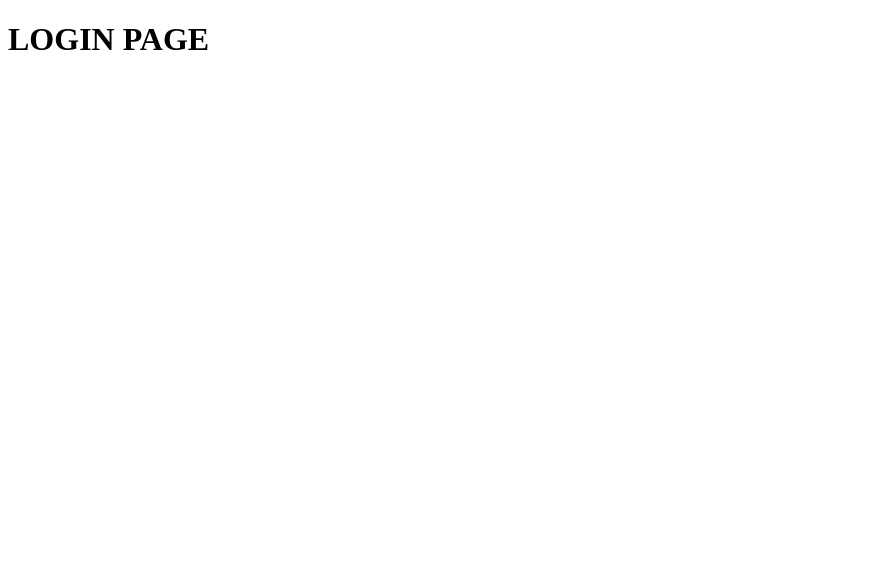
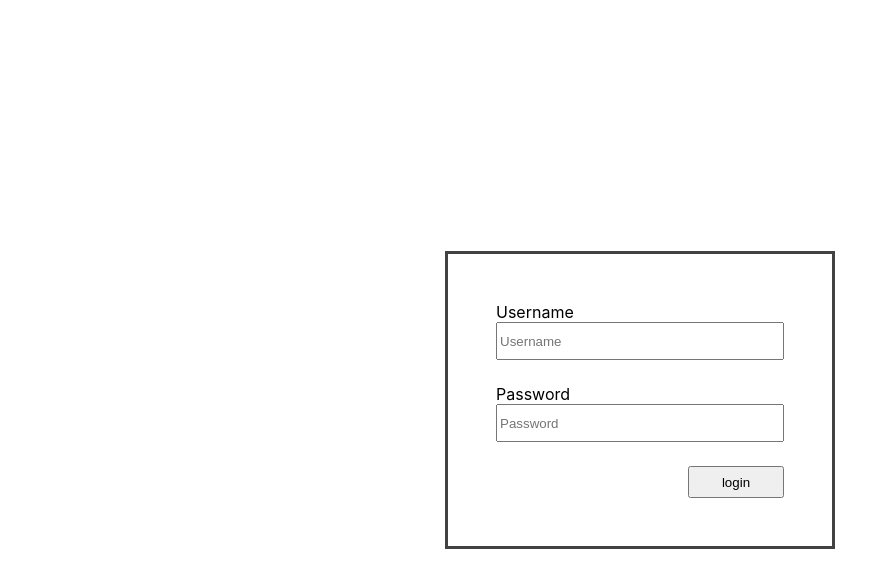
Before and after one commit to jhetjhet/netzwelt-technical, a React (Create React App) app in the folder netzwelt-front-react/: page /login in a window 1280 px wide. Shown: the top 588 px of the page, without its empty margins (0-890 px from the left). Built offline with nearby package versions, Linux system fonts and the light colour scheme.

Commit message:
front: add components to pages with styles
everything is hard coded for starting point reference

```diff
--- a/netzwelt-front-react/src/index.js
+++ b/netzwelt-front-react/src/index.js
@@ -1,6 +1,7 @@
 import React from 'react';
 import ReactDOM from 'react-dom/client';
 import App from './App';
+import "./index.css";
 
 const root = ReactDOM.createRoot(document.getElementById('root'));
 root.render(
--- /dev/null
+++ b/netzwelt-front-react/src/pages/homePage/homePage.css
@@ -0,0 +1,43 @@
+ul,
+#myUL {
+    list-style-type: none;
+}
+
+#myUL {
+    margin: 0;
+    padding: 0;
+}
+
+.caret {
+    cursor: pointer;
+    -webkit-user-select: none;
+    /* Safari 3.1+ */
+    -moz-user-select: none;
+    /* Firefox 2+ */
+    -ms-user-select: none;
+    /* IE 10+ */
+    user-select: none;
+}
+
+.caret::before {
+    content: "\25B6";
+    color: black;
+    display: inline-block;
+    margin-right: 6px;
+}
+
+.caret-down::before {
+    -ms-transform: rotate(90deg);
+    /* IE 9 */
+    -webkit-transform: rotate(90deg);
+    /* Safari */
+    transform: rotate(90deg);
+}
+
+.nested {
+    display: none;
+}
+
+.active {
+    display: block;
+}
--- a/netzwelt-front-react/src/pages/homePage/index.jsx
+++ b/netzwelt-front-react/src/pages/homePage/index.jsx
@@ -1,10 +1,54 @@
-
+import "./homePage.css";
 
 const HomePage = () => {
 
     return (
         <div>
-            <h1>HOME PAGE</h1>
+            <h2>Territories</h2>
+            <p>Here are the list of territories</p>
+            <ul id="myUL">
+                <li>
+                    <span className="caret">Central Luzon</span>
+                    <ul className="nested">
+                        <li>Bulacan</li>
+                        <li>Nueva Ecija</li>
+                        <li>Pampanga</li>
+                        <li>Tarlac</li>
+                    </ul>
+                </li>
+
+                <li>
+                    <span className="caret">CALABARZON</span>
+                    <ul className="active">
+                        <li>
+                            <span className="caret">Batangas</span>
+                            <ul className="nested">
+                                <li>Lipa</li>
+                                <li>Bauan</li>
+                                <li>Sto. Tomas</li>
+                            </ul>
+                        </li>
+                        <li>
+                            <span className="caret">Cavite</span>
+                            <ul className="nested">
+                                <li>Silang</li>
+                                <li>Bacoor</li>
+                                <li>Imus</li>
+                                <li>Kawit</li>
+                            </ul>
+                        </li>
+                        <li>
+                            <span className="caret">Laguna</span>
+                            <ul className="nested">
+                                <li>Calamba</li>
+                                <li>Sta. Rosa</li>
+                                <li>San Pedro</li>
+                            </ul>
+                        </li>
+                        <li>TEMP</li>
+                    </ul>
+                </li>
+            </ul>
         </div>
     );
 }
--- a/netzwelt-front-react/src/pages/loginPage/index.jsx
+++ b/netzwelt-front-react/src/pages/loginPage/index.jsx
@@ -1,10 +1,24 @@
-
+import "./loginPage.css";
 
 const LoginPage = () => {
 
     return (
-        <div>
-            <h1>LOGIN PAGE</h1>
+        <div id="login-page">
+            <form>
+                <label htmlFor="username-input">Username</label>
+                <input
+                    id="username-input"
+                    type="text"
+                    placeholder="Username"
+                />
+                <label htmlFor="password-input">Password</label>
+                <input
+                    id="password-input"
+                    type="password"
+                    placeholder="Password"
+                />
+                <button>login</button>
+            </form>
         </div>
     );
 }
--- /dev/null
+++ b/netzwelt-front-react/src/pages/loginPage/loginPage.css
@@ -0,0 +1,28 @@
+#login-page {
+    width: 100vw;
+    height: 100vh;
+    display: flex;
+    align-items: center;
+    justify-content: center;
+}
+
+#login-page form {
+    display: flex;
+    flex-direction: column;
+    width: 18rem;
+    border: 3px solid rgb(66, 66, 66);
+    padding: 3rem;
+}
+
+#login-page form input {
+    margin-bottom: 1.5rem;
+}
+
+#login-page form button {
+    width: 6rem;
+    margin-left: auto;
+}
+
+#login-page form input, #login-page form button {
+    height: 32px;
+}
```
